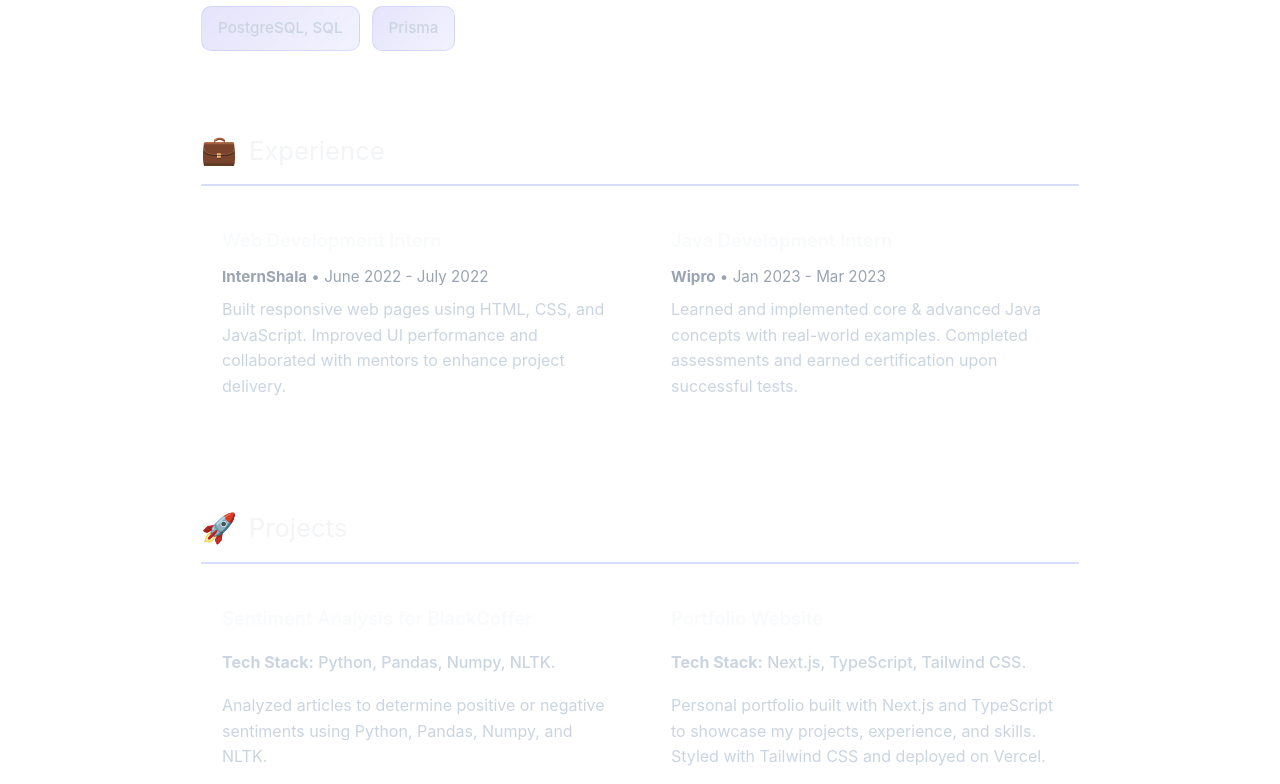
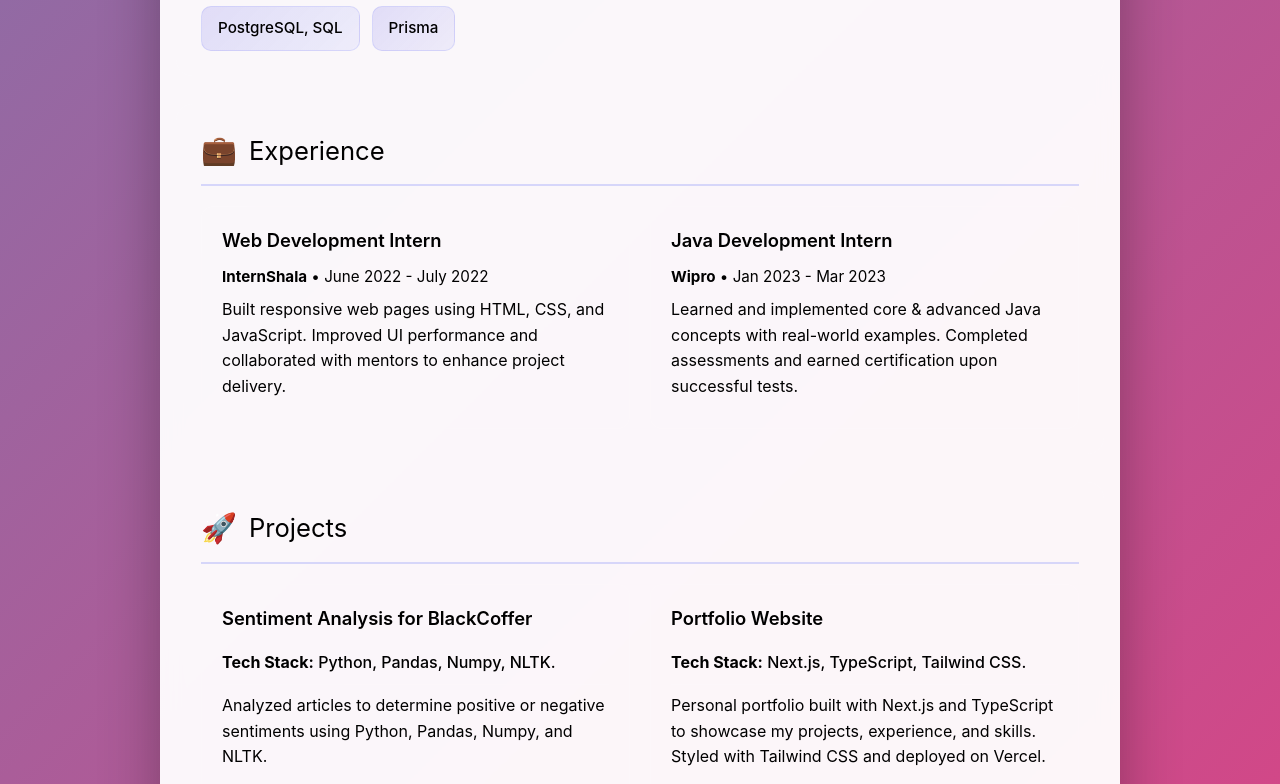
Before and after one commit to SumitKumar3030/portfolio, a Next.js app: page / in a window 1280 px wide. Shown: the part 960-1744 px from the top of the page. Built offline with nearby package versions, Linux system fonts and the light colour scheme.

Commit message:
update: made some changes

```diff
--- a/src/app/navbar.tsx
+++ b/src/app/navbar.tsx
@@ -55,7 +55,7 @@ export default function Navbar() {
           {/* Resume Download Button */}
           <li>
             <a
-              href="/resume.pdf"
+              href="/Resume_Sumitkumar.pdf"
               download="Sumit_Kumar_Resume.pdf"
               className={styles.resumeBtn}
             >
--- a/src/app/page.module.css
+++ b/src/app/page.module.css
@@ -1,3 +1,41 @@
+/* Add at the very top */
+@keyframes gradient {
+  0% {
+    background-position: 0% 50%;
+  }
+  50% {
+    background-position: 100% 50%;
+  }
+  100% {
+    background-position: 0% 50%;
+  }
+}
+
+body {
+  background: linear-gradient(
+    -45deg,
+    #ee7752,
+    #e73c7e,
+    #23a6d5,
+    #23d5ab
+  );
+  background-size: 400% 400%;
+  animation: gradient 15s ease infinite;
+  min-height: 100vh;
+}
+
+.main {
+  max-width: 960px;
+  margin: 40px auto;
+  padding: 16px;
+  color: #1a202c;
+  font-family: Inter, system-ui, sans-serif;
+  background: rgba(255, 255, 255, 0.95);
+  border-radius: 24px;
+  box-shadow: 0 20px 60px rgba(0, 0, 0, 0.3);
+  backdrop-filter: blur(10px);
+}
+
 /* Base Styles */
 html {
   scroll-behavior: smooth;
@@ -12,7 +50,8 @@ body {
   max-width: 960px;
   margin: 40px auto;
   padding: 16px;
-  color: #e6eef8;
+  color: #000;
+  /*color: #e6eef8;*/
   font-family: Inter, system-ui, sans-serif;
 }
 
@@ -75,7 +114,7 @@ body {
 .section:nth-child(6) { animation-delay: 0.6s; }
 
 .section h2 {
-  color: #f3f4f6;
+  color: #000;
   margin-bottom: 20px;
   font-size: 1.6rem;
   display: flex;
@@ -104,18 +143,19 @@ body {
 .section p {
   text-align: justify;
   line-height: 1.8;
-  color: #cbd5e1;
+  color: #000;
+  /*color: #cbd5e1;*/
   font-size: 1rem;
 }
 
 .card p {
   text-align: left;
   line-height: 1.7;
-  color: #cbd5e1;
+  color: #000;
 }
 
 .company {
-  color: #9aa4b2 !important;
+  color: #000 !important;
   font-size: 0.95rem !important;
   margin: 8px 0 !important;
 }
@@ -134,7 +174,7 @@ body {
   background: linear-gradient(135deg, rgba(79, 70, 229, 0.15) 0%, rgba(129, 140, 248, 0.1) 100%);
   padding: 10px 16px;
   border-radius: 10px;
-  color: #cbd5e1;
+  color: #000;
   font-size: 0.95rem;
   transition: all 0.3s ease;
   cursor: default;
@@ -191,20 +231,20 @@ body {
 
 .card h3 {
   margin: 0 0 10px 0;
-  color: #f9fafb;
+  color: #000;
   font-size: 1.15rem;
   font-weight: 600;
 }
 
 .card p {
-  color: #cbd5e1;
+  color: #000;
   line-height: 1.6;
   margin-bottom: 8px;
 }
 
 .techStack {
   font-weight: 500;
-  color: #e5e7eb;
+  color: #000;
   margin-bottom: 10px;
   font-size: 0.9rem;
   padding: 8px 0;
@@ -266,7 +306,7 @@ body {
   background: rgba(255, 255, 255, 0.03);
   padding: 14px 16px;
   border-radius: 10px;
-  color: #cbd5e1;
+  color: #000;
   font-size: 0.95rem;
   border: 1px solid rgba(255, 255, 255, 0.08);
   transition: all 0.3s ease;
@@ -286,7 +326,7 @@ body {
 }
 
 .certList a {
-  color: #818cf8;
+  color: #000;
   text-decoration: none;
   transition: color 0.2s ease;
 }
@@ -318,7 +358,7 @@ body {
   background: rgba(255, 255, 255, 0.03);
   border: 1px solid rgba(255, 255, 255, 0.08);
   border-radius: 12px;
-  color: #cbd5e1;
+  color: #000;
   text-decoration: none;
   transition: all 0.3s ease;
   font-weight: 500;
@@ -345,7 +385,7 @@ body {
 }
 
 .footer p {
-  color: #9aa4b2;
+  color: #000;
   font-size: 14px;
   margin: 0;
 }
```
Also changed, not shown: 1 other file (tests, documents, lock files or other folders).
